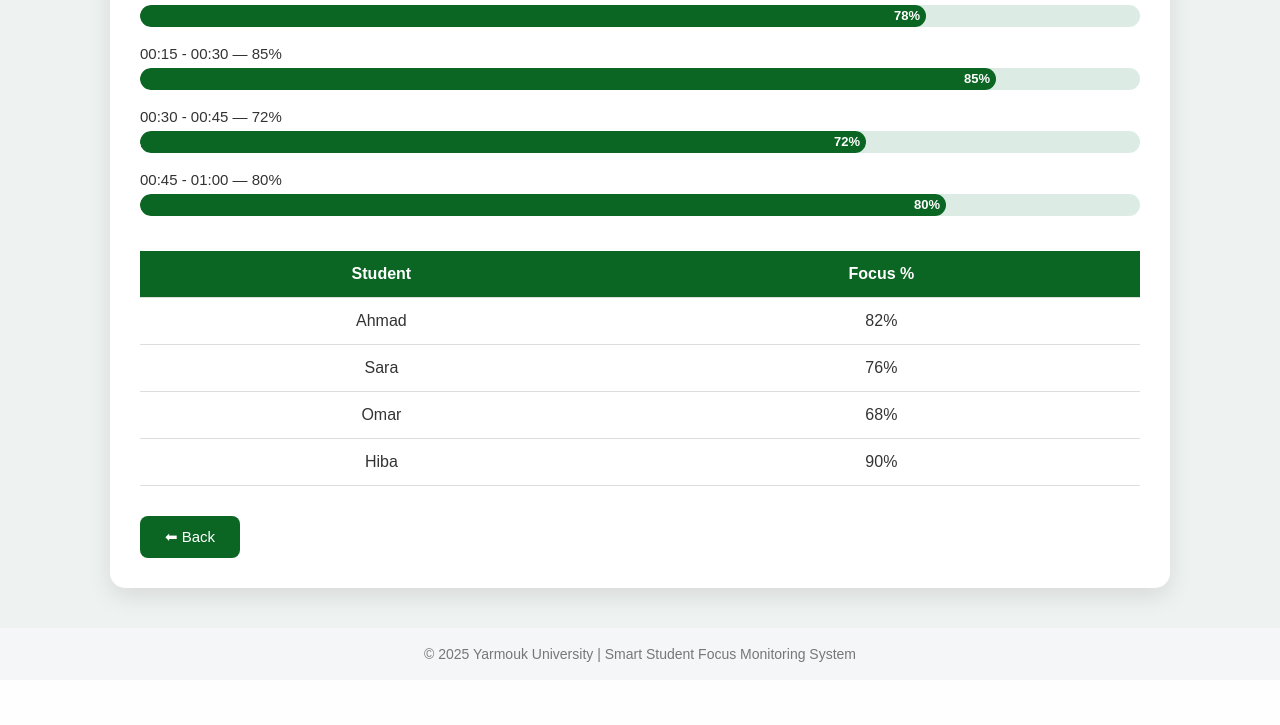
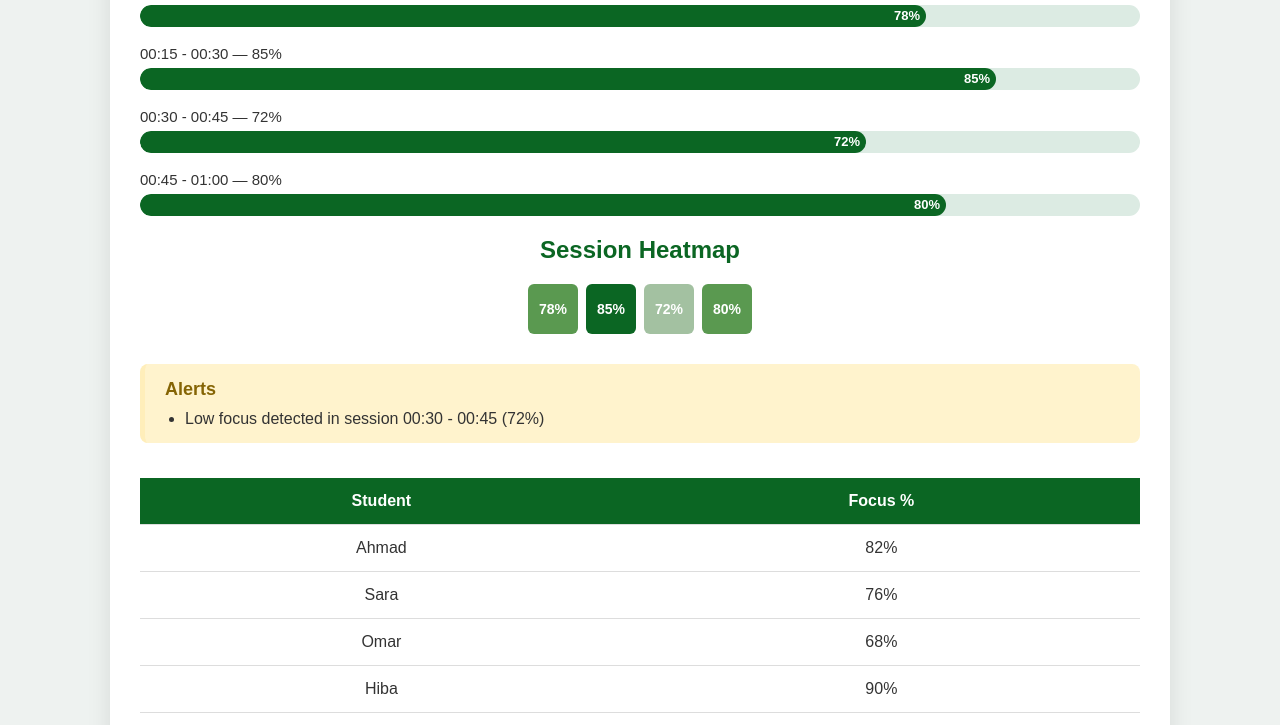
Before and after one commit to Sarahawamdeh/smart-focus-monitoring, a Flask app: template Grad pro/templates/lecture-details.html in a window 1280 px wide. Shown: the part 873-1598 px from the top of the page. Before the commit the page ends 1535 px from the top, so only its background shows below. Run offline with Flask 3, Linux system fonts and the light colour scheme; the template is opened without the code that fills it, so the values that code supplies are empty.

Commit message:
Update lecture-details.html

```diff
--- a/Grad pro/templates/lecture-details.html
+++ b/Grad pro/templates/lecture-details.html
@@ -89,7 +89,7 @@
     }
 
     canvas {
-      max-width: 500px;
+      max-width: 650px;
       margin: 25px auto;
       display: block;
     }
@@ -112,6 +112,37 @@
       font-size: 13px;
     }
 
+    /* SESSION HEATMAP */
+    .heatmap { display: flex; gap: 8px; justify-content: center; margin-top: 20px; flex-wrap: wrap; }
+    .heat-cell {
+      width: 50px;
+      height: 50px;
+      border-radius: 6px;
+      display: flex;
+      align-items: center;
+      justify-content: center;
+      font-weight: 600;
+      color: white;
+      font-size: 14px;
+    }
+
+    /* ALERTS */
+    .alerts {
+      margin-top: 30px;
+      background: #fff3cd;
+      border-left: 5px solid #ffeeba;
+      padding: 15px 20px;
+      border-radius: 8px;
+    }
+
+    .alerts h3 {
+      margin: 0 0 10px 0;
+      font-size: 18px;
+      color: #856404;
+    }
+
+    .alerts ul { margin: 0; padding-left: 20px; }
+
     /* TABLE */
     table {
       width: 100%;
@@ -126,11 +157,7 @@
       font-size: 16px;
     }
 
-    th {
-      background-color: #0b6623;
-      color: white;
-    }
-
+    th { background-color: #0b6623; color: white; }
     tr:hover { background-color: #e9f5ec; }
 
     /* Back Button */
@@ -157,7 +184,6 @@
       font-size: 14px;
       background-color: #f4f6f8;
     }
-
   </style>
 </head>
 
@@ -194,16 +220,26 @@
     <h2>Focus per 15-min Session</h2>
     <div class="session-bars" id="sessionBars"></div>
 
+    <!-- SESSION HEATMAP -->
+    <h2>Session Heatmap</h2>
+    <div class="heatmap" id="sessionHeatmap"></div>
+
+    <!-- ALERTS -->
+    <div class="alerts" id="alertsBox">
+      <h3>Alerts</h3>
+      <ul id="alertsList"></ul>
+    </div>
+
     <!-- STUDENT TABLE -->
     <table>
       <tr>
         <th>Student</th>
         <th>Focus %</th>
       </tr>
-      <tr><td>Ahmad</td><td class="focus-cell">82%</td></tr>
-      <tr><td>Sara</td><td class="focus-cell">76%</td></tr>
-      <tr><td>Omar</td><td class="focus-cell">68%</td></tr>
-      <tr><td>Hiba</td><td class="focus-cell">90%</td></tr>
+      <tr><td>Ahmad</td><td>82%</td></tr>
+      <tr><td>Sara</td><td>76%</td></tr>
+      <tr><td>Omar</td><td>68%</td></tr>
+      <tr><td>Hiba</td><td>90%</td></tr>
     </table>
 
     <a href="history.html" class="back-btn">⬅ Back</a>
@@ -239,7 +275,7 @@
       options: { plugins: { legend: { position: 'bottom' } } }
     });
 
-    // SESSION BARS DATA (مثال كل 15 دقيقة)
+    // SESSION BARS DATA
     const sessionData = [
       { time: "00:00 - 00:15", focus: 78 },
       { time: "00:15 - 00:30", focus: 85 },
@@ -247,6 +283,7 @@
       { time: "00:45 - 01:00", focus: 80 }
     ];
 
+    // RENDER SESSION BARS
     const sessionContainer = document.getElementById("sessionBars");
     sessionData.forEach(s => {
       const div = document.createElement("div");
@@ -256,11 +293,34 @@
         <div class="bar"><div class="bar-fill" style="width:0%">0%</div></div>
       `;
       sessionContainer.appendChild(div);
-
-      // Animate bar fill
       const fill = div.querySelector(".bar-fill");
       setTimeout(()=>{ fill.style.width = s.focus + "%"; fill.innerText = s.focus + "%"; }, 100);
     });
+
+    // SESSION HEATMAP
+    const heatmapContainer = document.getElementById("sessionHeatmap");
+    sessionData.forEach(s => {
+      const div = document.createElement("div");
+      div.className = "heat-cell";
+      // ألوان حسب مستوى التركيز
+      if(s.focus >= 85) div.style.background = "#0b6623";
+      else if(s.focus >= 75) div.style.background = "#5a9950";
+      else if(s.focus >= 65) div.style.background = "#a3c1a1";
+      else div.style.background = "#c3d6c7";
+      div.innerText = s.focus + "%";
+      heatmapContainer.appendChild(div);
+    });
+
+    // ALERTS (Sessions < 75%)
+    const alertsList = document.getElementById("alertsList");
+    sessionData.forEach(s => {
+      if(s.focus < 75){
+        const li = document.createElement("li");
+        li.innerText = `Low focus detected in session ${s.time} (${s.focus}%)`;
+        alertsList.appendChild(li);
+      }
+    });
+
   </script>
 </body>
 </html>
```
